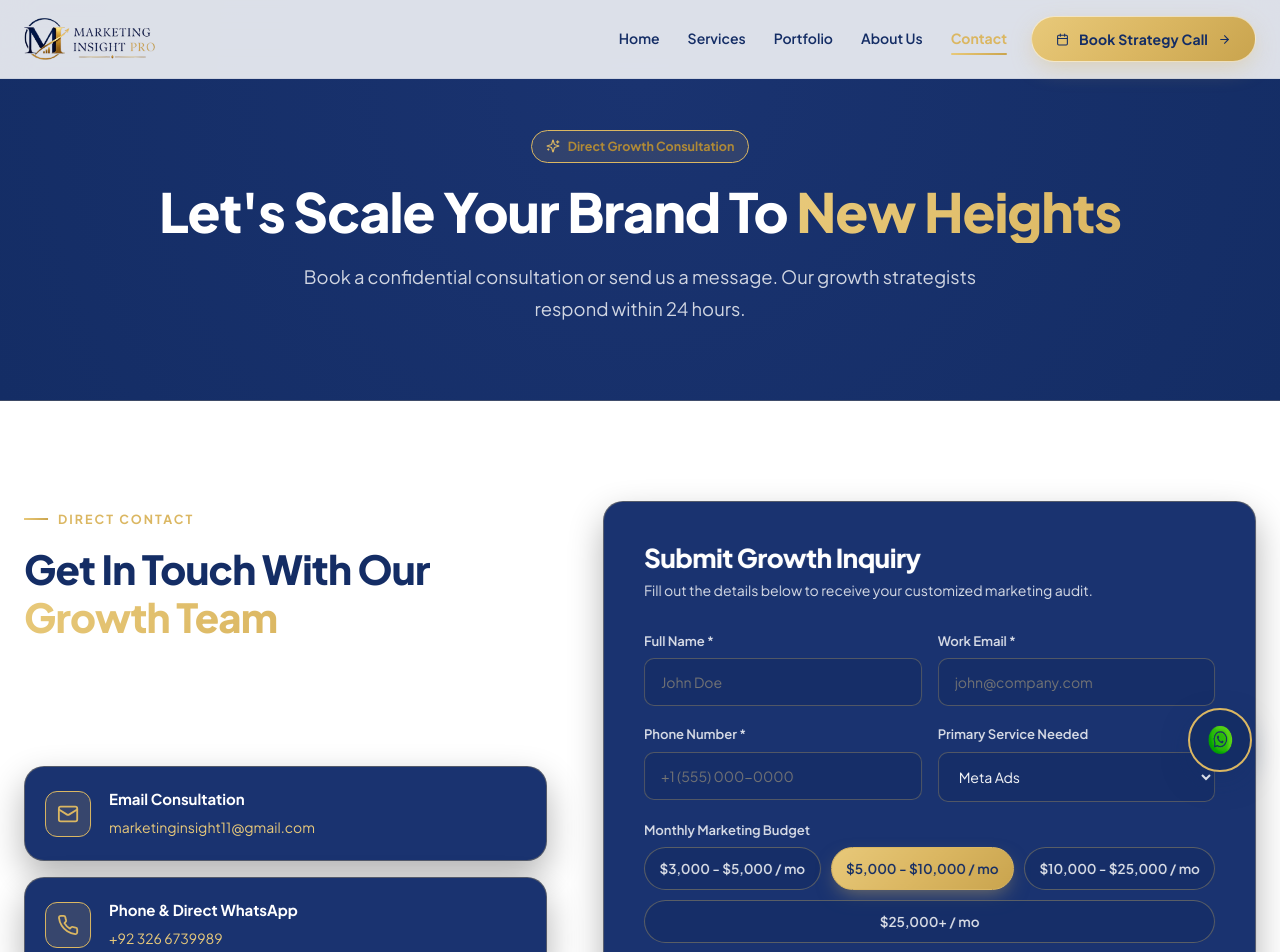
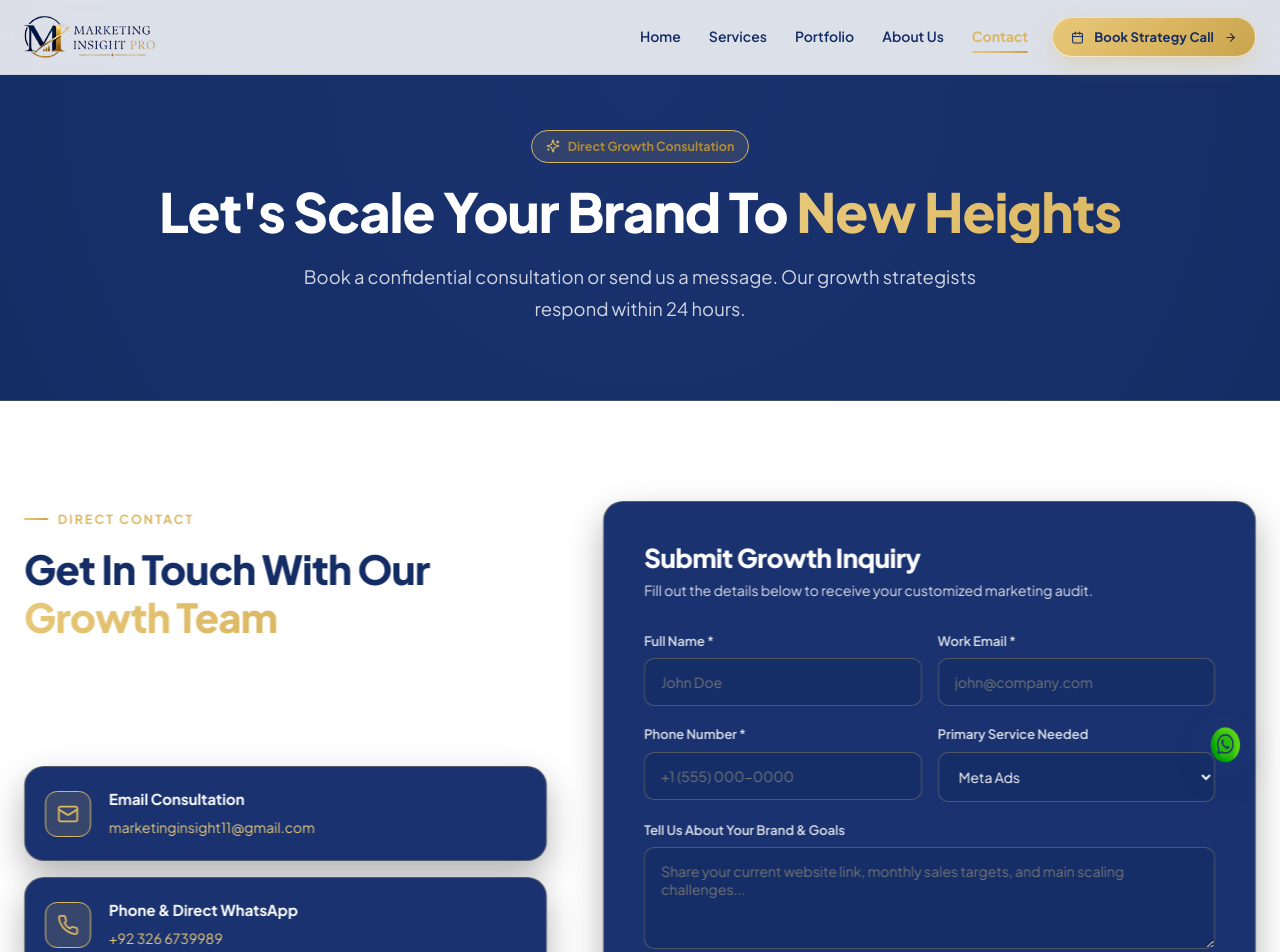
Before and after one commit to aishtiaque875-hub/Marketing-Insight-Pro-, a React (Vite) app: page /contact in a window 1280 px wide. Shown: the top 952 px of the page. Built offline with nearby package versions, Linux system fonts and the light colour scheme.

Commit message:
feat: fade-up reveal across site (600ms/30px), remove contact budget, smaller CTA, transparent WhatsApp icon, polished portfolio images

```diff
--- a/src/components/Navbar.css
+++ b/src/components/Navbar.css
@@ -95,10 +95,10 @@
 
 /* Strategy Call Button Matching Reference Image Pill Design */
 .navbar-cta-small {
-  padding: 12px 24px !important;
-  font-size: 14px !important;
+  padding: 10px 18px !important;
+  font-size: 13px !important;
   border-radius: 9999px !important;
-  height: 46px !important;
+  height: 40px !important;
   letter-spacing: 0.01em;
 }
 
@@ -164,9 +164,9 @@
   }
   .navbar-cta-small {
     display: inline-flex;
-    padding: 8px 14px !important;
+    padding: 7px 12px !important;
     font-size: 12px !important;
-    height: 36px !important;
+    height: 32px !important;
     gap: 6px;
   }
   .navbar-cta-small svg {
--- a/src/components/WhatsAppButton.css
+++ b/src/components/WhatsAppButton.css
@@ -1,55 +1,41 @@
 .whatsapp-fab {
   position: fixed;
-  bottom: 28px;
-  right: 28px;
-  width: 64px;
-  height: 64px;
+  bottom: 24px;
+  right: 24px;
+  width: 62px;
+  height: 62px;
   border-radius: 50%;
-  background: #142d65;
+  background: transparent;
   display: flex;
   align-items: center;
   justify-content: center;
   z-index: 999;
-  box-shadow: 0 10px 30px -6px rgba(20, 45, 101, 0.5);
-  border: 2px solid #dbb762;
-  overflow: visible;
-  transition: transform 0.35s cubic-bezier(0.16, 1, 0.3, 1), box-shadow 0.35s ease, border-color 0.35s ease;
+  border: none;
+  box-shadow: 0 10px 30px -12px rgba(20, 45, 101, 0.35);
+  transition: transform 0.35s cubic-bezier(0.16, 1, 0.3, 1), filter 0.35s ease;
 }
 
 .whatsapp-fab:hover {
   transform: scale(1.1) translateY(-3px);
-  box-shadow: 0 16px 40px -8px rgba(20, 45, 101, 0.65);
-  border-color: #e8c97a;
+  filter: drop-shadow(0 10px 18px rgba(219, 183, 98, 0.45));
 }
 
 .whatsapp-logo {
-  width: 34px;
-  height: 34px;
+  width: 42px;
+  height: 42px;
   display: block;
   object-fit: contain;
-}
-
-.whatsapp-ring {
-  position: absolute;
-  inset: -6px;
-  border-radius: 50%;
-  border: 2px solid #dbb762;
-  opacity: 0.6;
-  animation: whatsapp-pulse 2s ease-out infinite;
-  pointer-events: none;
-}
-
-@keyframes whatsapp-pulse {
-  0% { transform: scale(0.9); opacity: 0.85; }
-  80% { transform: scale(1.6); opacity: 0; }
-  100% { transform: scale(1.8); opacity: 0; }
 }
 
 @media (max-width: 768px) {
   .whatsapp-fab {
     bottom: 20px;
     right: 20px;
-    width: 58px;
-    height: 58px;
+    width: 56px;
+    height: 56px;
+  }
+  .whatsapp-logo {
+    width: 38px;
+    height: 38px;
   }
 }
--- a/src/index.css
+++ b/src/index.css
@@ -330,27 +330,27 @@ button {
   box-shadow: 0 20px 45px -10px rgba(0, 0, 0, 0.4), 0 0 25px rgba(219, 183, 98, 0.25);
 }
 
-/* Scroll Reveal Base - Extra Smooth */
+/* Scroll Reveal Base - Fade Up Smooth */
 .reveal {
   opacity: 0;
-  transition: opacity 1s cubic-bezier(0.16, 1, 0.3, 1), transform 1s cubic-bezier(0.16, 1, 0.3, 1);
+  transition: opacity 0.6s ease-out, transform 0.6s ease-out;
   will-change: transform, opacity;
 }
 
 .reveal-up {
-  transform: translateY(40px);
+  transform: translateY(30px);
 }
 
 .reveal-down {
-  transform: translateY(-40px);
+  transform: translateY(-30px);
 }
 
 .reveal-left {
-  transform: translateX(-40px);
+  transform: translateX(30px);
 }
 
 .reveal-right {
-  transform: translateX(40px);
+  transform: translateX(-30px);
 }
 
 .reveal.reveal-visible {
--- a/src/pages/Contact.css
+++ b/src/pages/Contact.css
@@ -154,39 +154,6 @@
   color: #fff;
 }
 
-.budget-options {
-  display: flex;
-  flex-wrap: wrap;
-  gap: 10px;
-}
-
-.budget-chip {
-  flex: 1 1 auto;
-  min-width: 140px;
-  padding: 12px 14px;
-  border-radius: 9999px;
-  background: rgba(20, 45, 101, 0.65);
-  border: 1px solid rgba(219, 183, 98, 0.35);
-  color: rgba(255, 255, 255, 0.85);
-  font-size: 13.5px;
-  font-weight: 600;
-  cursor: pointer;
-  text-align: center;
-  transition: all 0.3s cubic-bezier(0.16, 1, 0.3, 1);
-}
-
-.budget-chip:hover {
-  border-color: var(--gold-primary);
-  transform: translateY(-2px);
-}
-
-.budget-chip.active {
-  background: var(--gold-gradient);
-  border-color: var(--gold-primary);
-  color: var(--navy-deep);
-  box-shadow: 0 8px 20px -6px rgba(219, 183, 98, 0.5);
-}
-
 .form-privacy-note {
   display: flex;
   align-items: center;
--- a/src/pages/Contact.jsx
+++ b/src/pages/Contact.jsx
@@ -9,7 +9,6 @@ export default function Contact() {
     email: '',
     phone: '',
     service: 'Meta Ads & Paid Media',
-    budget: '$5,000 - $10,000 / mo',
     message: ''
   });
   const [submitted, setSubmitted] = useState(false);
@@ -151,22 +150,6 @@ export default function Contact() {
                   </div>
 
                   <div className="form-group">
-                    <label>Monthly Marketing Budget</label>
-                    <div className="budget-options">
-                      {['$3,000 - $5,000 / mo', '$5,000 - $10,000 / mo', '$10,000 - $25,000 / mo', '$25,000+ / mo'].map((b) => (
-                        <button
-                          key={b}
-                          type="button"
-                          className={`budget-chip ${formData.budget === b ? 'active' : ''}`}
-                          onClick={() => setFormData({ ...formData, budget: b })}
-                        >
-                          {b}
-                        </button>
-                      ))}
-                    </div>
-                  </div>
-
-                  <div className="form-group">
                     <label>Tell Us About Your Brand & Goals</label>
                     <textarea
                       rows={4}
--- a/src/pages/Home.jsx
+++ b/src/pages/Home.jsx
@@ -154,6 +154,7 @@ export default function Home() {
           </div>
 
           {/* STATS BAR */}
+          <Reveal>
             <div className="hero-stats-wrap glass-card">
               {stats.map((s) => (
                 <div key={s.label} className="hero-stat-card">
@@ -164,6 +165,7 @@ export default function Home() {
                 </div>
               ))}
             </div>
+          </Reveal>
         </div>
       </section>
 
@@ -269,8 +271,10 @@ export default function Home() {
             <p>Everything you need to know about working with Marketing Insight Pro.</p>
           </div>
           <div className="faq-list">
-            {faqs.map((f) => (
-              <FaqItem key={f.q} q={f.q} a={f.a} />
+            {faqs.map((f, i) => (
+              <Reveal key={f.q} delay={i * 80}>
+                <FaqItem q={f.q} a={f.a} />
+              </Reveal>
             ))}
           </div>
         </div>
--- a/src/pages/Portfolio.css
+++ b/src/pages/Portfolio.css
@@ -18,6 +18,17 @@
   height: 220px;
   width: 100%;
   overflow: hidden;
+}
+
+.portfolio-image-wrap::after {
+  content: '';
+  position: absolute;
+  left: 0;
+  right: 0;
+  bottom: 0;
+  height: 3px;
+  background: var(--gold-gradient);
+  opacity: 0.8;
 }
 
 .portfolio-image-wrap img {
```
Lines whose indentation alone changed are shown as unchanged.
